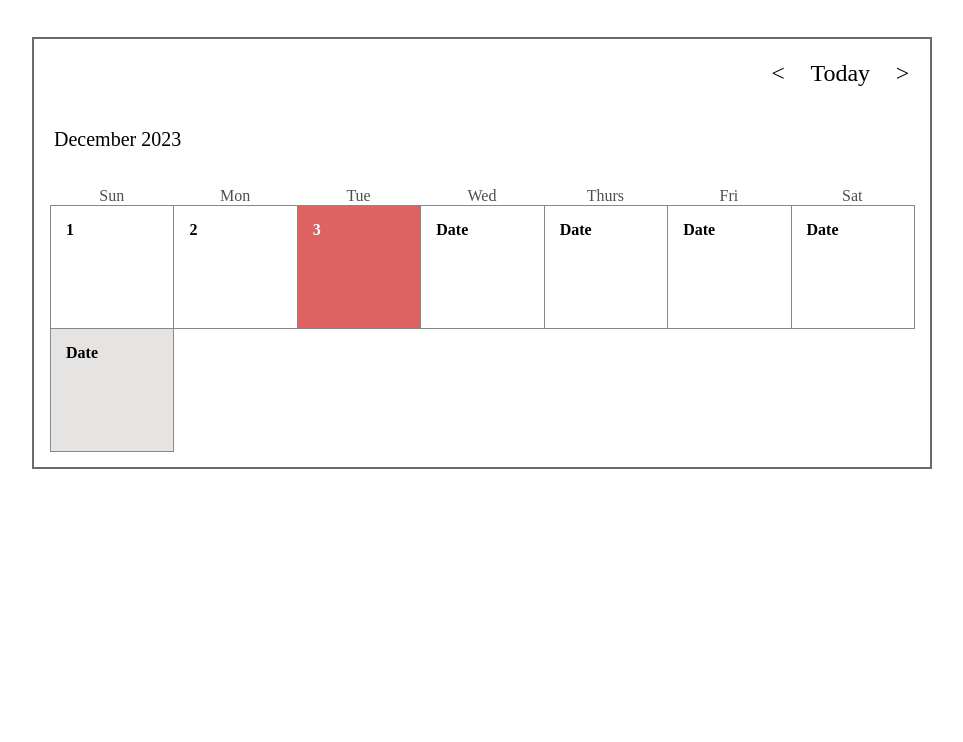
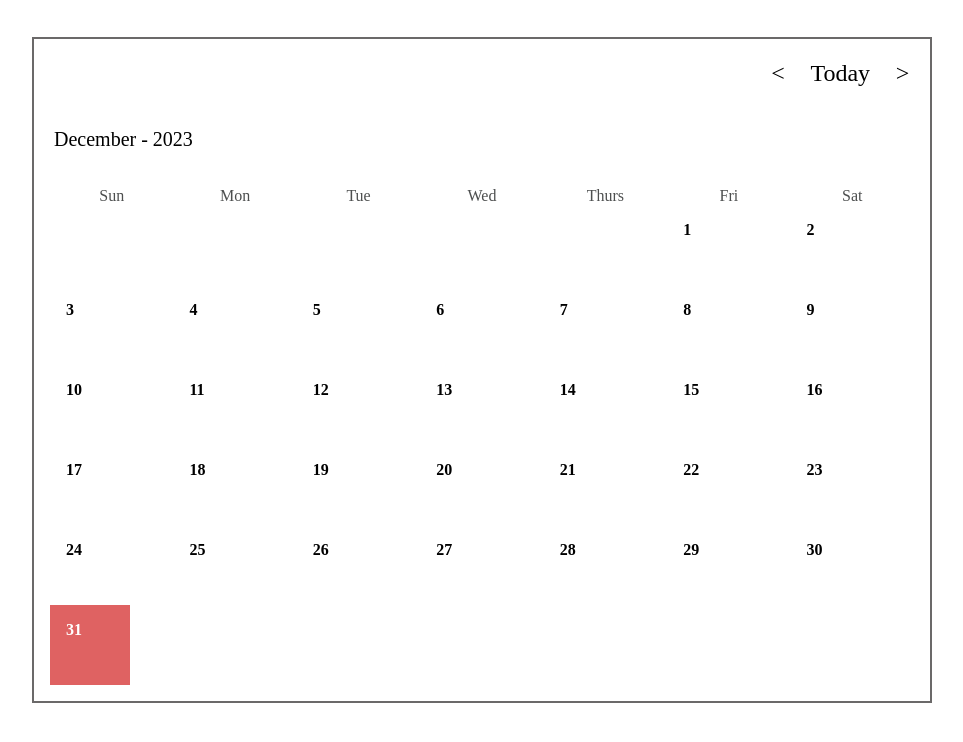
Before and after one commit to GowriPriya10/ui-challenges, a website built with webpack: page calendar/index.html in a window 1280 px wide. Shown: the whole page, without its empty margins (158-1121 px from the left). Built offline with nearby package versions, Linux system fonts and the light colour scheme.

Commit message:
render calendar cells based on current date

```diff
--- a/calendar/index.html
+++ b/calendar/index.html
@@ -30,43 +30,19 @@
                     <div class="calendar-days">
                         <span>Thurs</span>
                     </div>
-                    <div id="cell" class="calendar-days">
+                    <div class="calendar-days">
                         <span>Fri</span>
                     </div>
                     <div class="calendar-days">
                         <span>Sat</span>
-                    </div>
-                    <div id="cell">
-                        <span>1</span>
-                    </div>
-                    <div id="cell">
-                        <span>2</span>
-                    </div>
-                    <div id="cell" class="today">
-                        <span>3</span>
-                    </div>
-                    <div id="cell">
-                        <span>Date</span>
-                    </div>
-                    <div id="cell">
-                        <span>Date</span>
-                    </div>
-                    <div id="cell">
-                        <span>Date</span>
-                    </div>
-                    <div id="cell">
-                        <span>Date</span>
-                    </div>
-                    <div id="cell" class="omit-cell">
-                        <span>Date</span>
                     </div>
                 </div>
             </div>
         </div>
 
         <template id="calendar-cell">
-            <div id="cell" title="Add an event">
-                <span>Date</span>
+            <div class="cell" title="Add an event">
+                <span></span>
             </div>
         </template>
 
--- /dev/null
+++ b/calendar/src/date.js
@@ -0,0 +1,23 @@
+export const days = ['sun', 'mon', 'tue', 'wed', 'thurs', 'fri', 'sat'];
+
+export const months = ['January', 'February', 'March', 'April', 'May', 'June', 'July', 'August', 'September', 'October', 'November', 'December'];
+
+export function getCurrentDate() {
+    const now = new Date();
+    const current = {
+        date: now.getDate(),
+        month: months[now.getMonth()],
+        year: now.getFullYear(),
+        day: days[now.getDay()]
+    }
+
+    return current;
+}
+
+export function getNoOfDaysInMonth(year, month) {
+    return new Date(year, months.indexOf(month)+1, 0).getDate();
+}
+
+export function startingDayOfMonth(year, month) {
+    return new Date(year, months.indexOf(month), 1).getDay();
+}
--- a/calendar/src/index.js
+++ b/calendar/src/index.js
@@ -1 +1,44 @@
 import '../style.css';
+import { getCurrentDate, getNoOfDaysInMonth, startingDayOfMonth, days }from './date';
+
+const mydetails = document.getElementById('month-year');
+const calendarGrid = document.getElementById('calendar-grid');
+
+function initCalendarLayout() {
+    const currentDate = getCurrentDate();
+    console.log(currentDate);
+
+    mydetails.replaceChildren(`${currentDate.month} - ${currentDate.year}`);
+
+    buildCells(currentDate);
+}
+
+function buildCells(currentDate){
+    const noOfDays = getNoOfDaysInMonth(currentDate.year, currentDate.month);
+    const startingDay = startingDayOfMonth(currentDate.year, currentDate.month);
+
+    addOmitCells(startingDay);
+    for(let i = 0; i < noOfDays; i++) {
+        const cell = document.querySelector('#calendar-cell').content.cloneNode(true);
+        cell.querySelector('.cell').id = i+1;
+        cell.querySelector('.cell > span').textContent = i+1;
+        if(currentDate.date === i+1) {
+            cell.querySelector('.cell').classList.add('today');
+        }
+        calendarGrid.appendChild(cell);
+    }
+}
+
+
+function addOmitCells(startingDay) {
+    let i = 0;
+    while(i < startingDay) {
+        const cell = document.querySelector('#calendar-cell').content.cloneNode(true);
+        cell.querySelector('.cell').classList.add('omit-cell');
+        cell.querySelector('.cell').removeAttribute('title');
+        calendarGrid.appendChild(cell);
+        i++;
+    }
+}
+
+initCalendarLayout();
--- a/calendar/style.css
+++ b/calendar/style.css
@@ -58,16 +58,17 @@ body {
     font-weight: 400;
 }
 
-#cell:not(.calendar-days) {
-    box-shadow: 1px 0 0 0 #888,
+.cell {
+    /* box-shadow: 1px 0 0 0 #888,
                 0 1px 0 0 #888,
-                1px 1px 0 0 #888,   /* Just to fix the corner */
+                1px 1px 0 0 #888,   /* Just to fix the corner
                 1px 0 0 0 #888 inset,
-                0 1px 0 0 #888 inset;
+                0 1px 0 0 #888 inset; */
     transition: 0.3s;
     font-weight: 700;
     padding: 1em;
     aspect-ratio: 1;
+    max-width: 5em;
 }
 
 .today {
@@ -80,13 +81,12 @@ body {
     cursor: pointer;
 }
 
-#cell:hover:not(.omit-cell, .today) {
+.cell:hover:not(.omit-cell, .today) {
     background-color: rgb(180, 177, 177);
     color: white;
     cursor: pointer;
 }
 
 .omit-cell {
-    background-color: rgb(230, 227, 227);
     cursor: not-allowed;
 }
```
